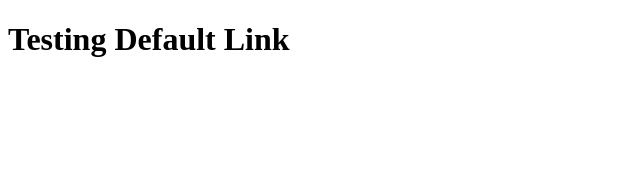
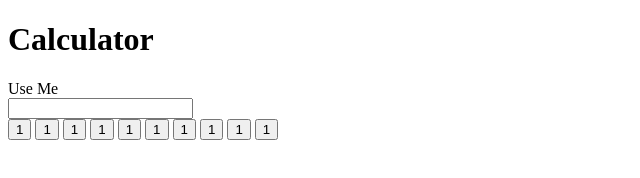
Before and after one commit to carevilla/SinglePageApps, a plain HTML site: page calculator/index.html in a window 1280 px wide. Shown: the whole page, without its empty margins (0-640 px from the left). Drawn offline with Linux system fonts and the light colour scheme.

Commit message:
added buttons

```diff
--- a/calculator/index.html
+++ b/calculator/index.html
@@ -3,10 +3,27 @@
 <head>
     <meta charset="UTF-8">
     <meta name="viewport" content="width=device-width, initial-scale=1.0">
-    <title>Document</title>
+    <title>Calculator</title>
 </head>
 <body>
-    <h1>Testing Default Link</h1>
+    <h1>Calculator</h1>
 
+    <div class="main-container">
+        <header>Use Me</header>
+        <input type="text">
+        <div class="input-section">
+            <button>1</button>
+            <button>1</button>
+            <button>1</button>
+            <button>1</button>
+            <button>1</button>
+            <button>1</button>
+            <button>1</button>
+            <button>1</button>
+            <button>1</button>
+            <button>1</button>
+        </div>
+
+    </div>
 </body>
 </html>
```
Also changed, not shown: calculator/calculator.html (deleted, +0 -11 lines).
